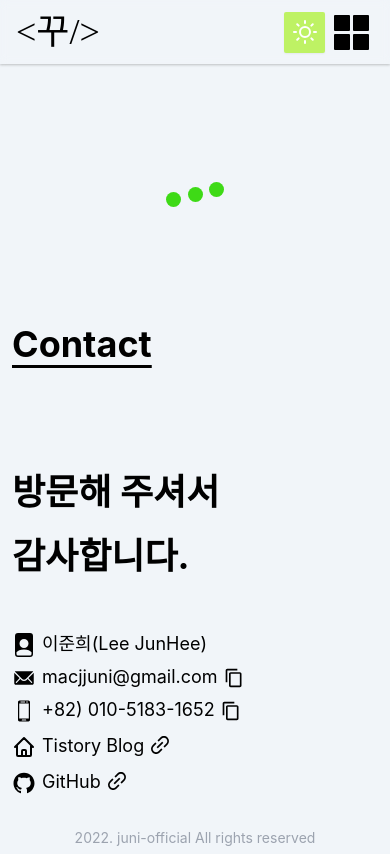
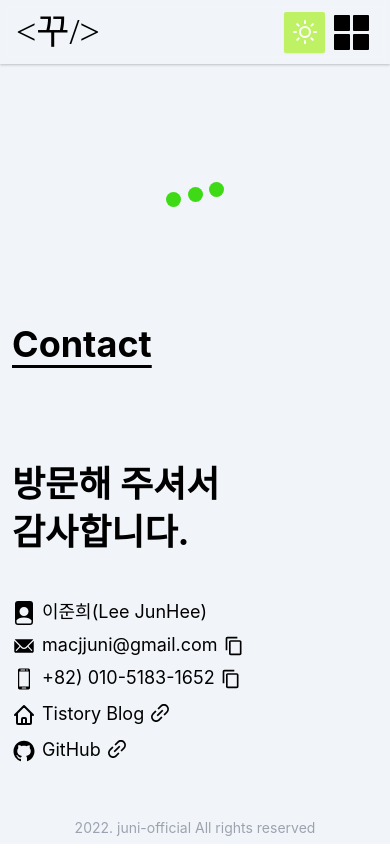
Before and after one commit to junheeleeme/juni, a Next.js app: page /contact in a window 390 px wide. Built offline with nearby package versions, Linux system fonts and the light colour scheme; a web font is replaced by a local one.

Commit message:
feat: fixed css

```diff
--- a/pages/contact.js
+++ b/pages/contact.js
@@ -50,7 +50,7 @@
             <HeadInfo title='Contact'/>
             <SubTitle txt={'Contact'} />
             <section className="contact-wrap pt-16">
-                <h3 className="text-4xl sm:text-5xl font-bold leading-[4rem]">
+                <h3 className="text-4xl sm:text-5xl font-bold leading-[3rem]">
                     방문해 주셔서<br className="lineBreak block sm:hidden"/> 감사합니다.
                 </h3>
                 <ul className="mt-10">
```
